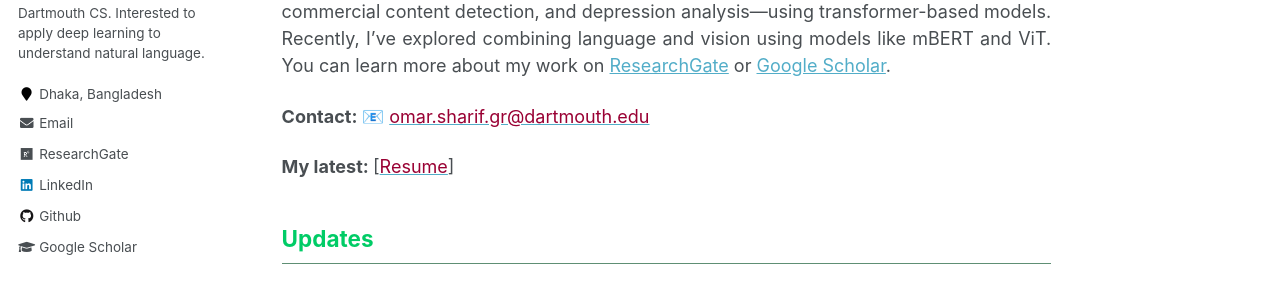
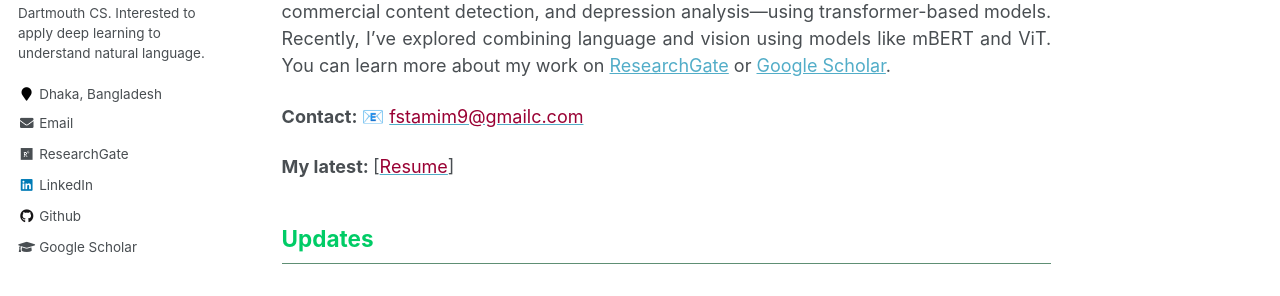
Before and after one commit to A-l-v-e-e/A-l-v-e-e.github.io, a Jekyll site: the page built from _pages/about.md, in a window 1280 px wide and 900 px high. Shown: the part 243-539 px from the top of the window. Built offline with Jekyll 4.4.1, drawn with Linux system fonts in a browser that asks for light colours.

Commit message:
Update about.md

```diff
--- a/_pages/about.md
+++ b/_pages/about.md
@@ -22,9 +22,9 @@ redirect_from:
 Previously, I earned my M.Sc. and B.Sc. in Computer Science and Engineering from CUET under the supervision of <a href="https://scholar.google.com/citations?user=srYxYhcAAAAJ&hl=en&authuser=2"> Dr. Moshiul Hoque</a> as a member of the CUET NLP Lab. Besides research, I love to work with Data structures and Algorithms. Throughout my academic career, I have participated in ICPC, NCPC, and numerous national-level programming contest.
 </p> -->
 
-<b>Contact: 📧</b> [<font color= "#990033" >omar.sharif.gr@dartmouth.edu</font>](omar.sharif.gr@dartmouth.edu)
+<b>Contact: 📧</b> [<font color= "#990033" >fstamim9@gmailc.com</font>](fstamim9@gmailc.com)
 
-<b>My latest: </b> [<a href="https://drive.google.com/file/d/1Sg6TjiDu-qrcqMvCFFcC6UhFLgJCzMOo/view?usp=sharing"><font color="#990033">Resume</font></a>]
+<b>My latest: </b> [<a href="flowcv.me/fahim-shakil-tamim"><font color="#990033">Resume</font></a>]
 
 
 <!---
```
